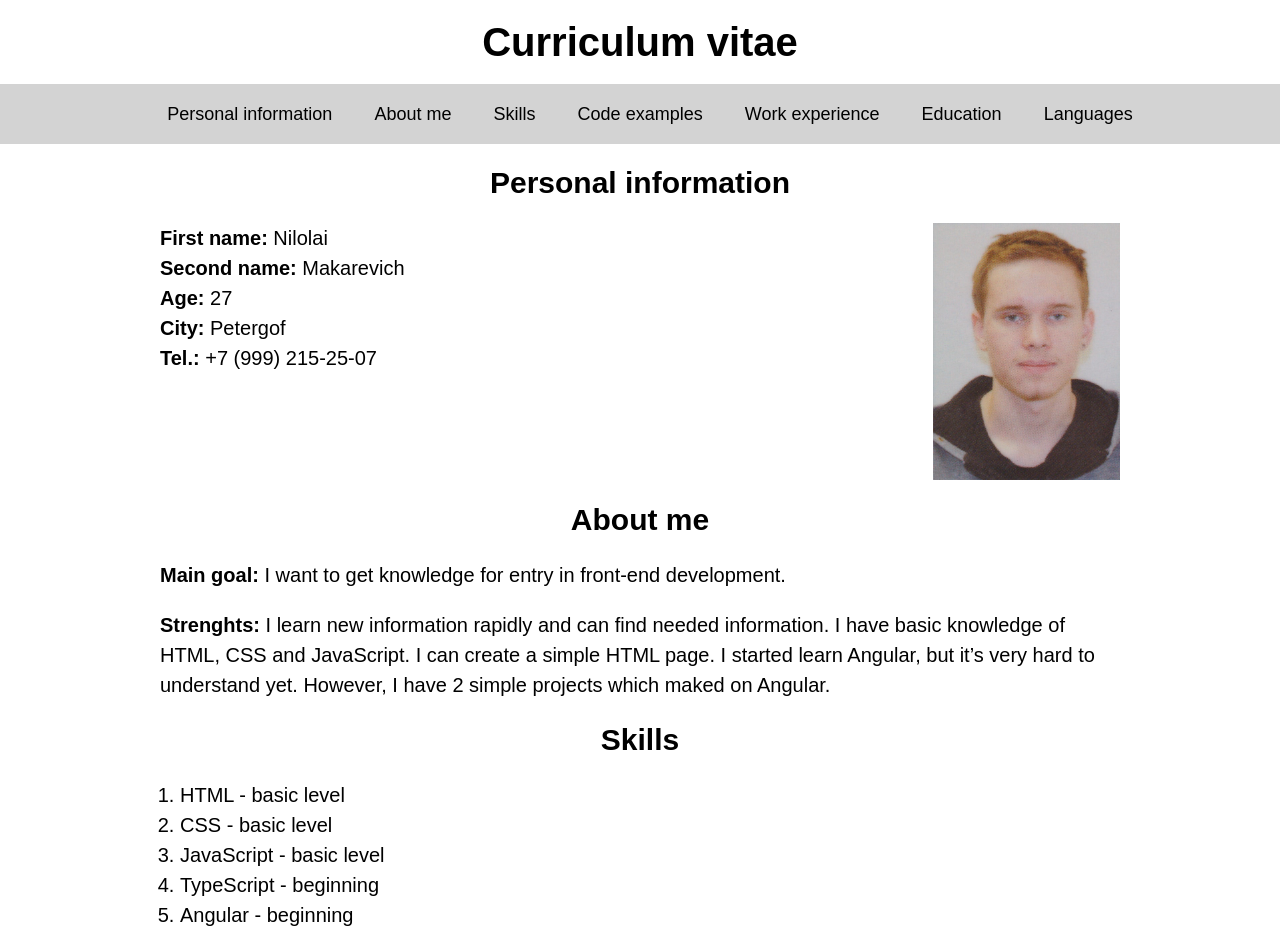
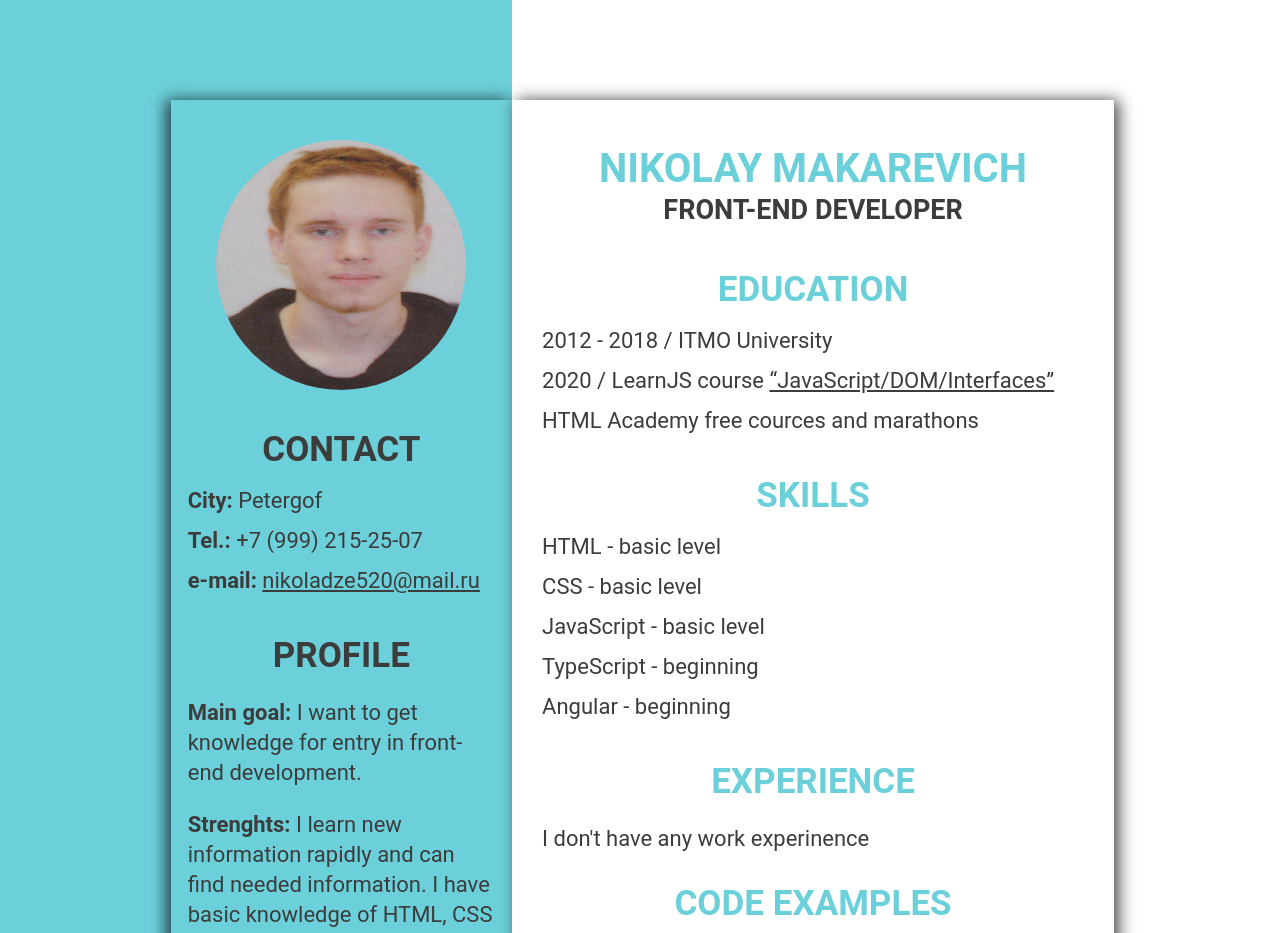
Before and after one commit to NMakarevich/rsschool-cv, a plain HTML site: page index.html in a window 1280 px wide. Shown: the top 933 px of the page. Drawn offline with Linux system fonts and the light colour scheme; a web font is replaced by a local one.

Commit message:
refactor: update html-cv

```diff
--- a/index.html
+++ b/index.html
@@ -1,117 +1,107 @@
 <!DOCTYPE html>
 <html lang="en">
 <head>
-        <meta charset="utf-8">
-        <title>Curriculum vitae</title>
+    <meta charset="UTF-8">
     <link rel="stylesheet" href="style.css">
+    <title>CV</title>
 </head>
 <body>
-        <header>
-            <h1>Curriculum vitae</h1>
-            <nav>
-                <ul>
-                    <li><a href="#personal-info">Personal information</a></li>
-                    <li><a href="#about-me">About me</a></li>
-                    <li><a href="#skills">Skills</a></li>
-                    <li><a href="#code-examples">Code examples</a></li>
-                    <li><a href="#work-experience">Work experience</a></li>
-                    <li><a href="#education">Education</a></li>
-                    <li><a href="#languages">Languages</a></li>
+    <div class="left-column">
+        <div></div>
+        <div class="container">
+            <div class="inner-container">
+                <header class="header-left">
+                    <img src="img/photo.jpg" alt="avatar" class="avatar">
+                </header>
+                <section class="contacts">
+                    <h2 class="dark">Contact</h2>
+                    <ul class="list contact-list">
+                        <li class="list-item"><b>City: </b>Petergof</li>
+                        <li class="list-item"><b>Tel.: </b>+7 (999) 215-25-07</li>
+                        <li class="list-item"><b>e-mail: </b><a href="mailto:nikoladze520@mail.ru">nikoladze520@mail.ru</a></li>
                     </ul>
-            </nav>
+                </section>
+                <section class="profile">
+                    <h2 class="dark">Profile</h2>
+                    <p><b>Main goal:</b> I want to get knowledge for entry in front-end development.</p>
+                    <p><b>Strenghts:</b> I learn new information rapidly and can find needed information. I have basic knowledge of HTML,
+                        CSS and JavaScript. I can create a simple HTML page. I started learn Angular, but it’s very hard to understand yet.
+                        However, I have 2 simple projects which maked on Angular.</p>
+                </section>
+            </div>
+            <footer class="footer-left">
+                <a href="https://rs.school/js/"><img src="img/rs_school_js.svg" alt="RS School"></a>
+            </footer>
+        </div>
+    </div>
+    <div class="right-column">
+        <div class="container">
+            <div class="inner-container">
+                <header class="header-right">
+                    <h1>Nikolay Makarevich</h1>
+                    <h3>Front-End developer</h3>
                 </header>
                 <main>
-            <section id="personal-info">
-                <h2>Personal information</h2>
-                <div class="container">
-                    <div>
-                        <ul>
-                            <li><b>First name:</b> Nilolai</li>
-                            <li><b>Second name:</b> Makarevich</li>
-                            <li><b>Age:</b> 27</li>
-                            <li><b>City:</b> Petergof</li>
-                            <li><b>Tel.:</b> +7 (999) 215-25-07</li>
+                    <section class="education">
+                        <h2>Education</h2>
+                        <ul class="list">
+                            <li class="list-item">2012 - 2018 / ITMO University</li>
+                            <li class="list-item">2020 / LearnJS course
+                                <a href="https://learn.javascript.ru/courses/jsbasic">“JavaScript/DOM/Interfaces”</a>
+                            </li>
+                            <li class="list-item">HTML Academy free cources and marathons</li>
                         </ul>
-                    </div>
-                    <img src="img/photo.jpg" alt="Personal photo">
-                </div>
                     </section>
-            <section id="about-me">
-                <h2>About me</h2>
-                <p><b>Main goal:</b> I want to get knowledge for entry in front-end development.</p>
-                <p><b>Strenghts:</b> I learn new information rapidly and can find needed information.
-                    I have basic knowledge of HTML, CSS and JavaScript. I can create a simple HTML page.
-                    I started learn Angular, but it’s very hard to understand yet.
-                    However, I have 2 simple projects which maked on Angular.</p>
+                    <section class="skills">
+                        <h2>Skills</h2>
+                        <ul class="list">
+                            <li class="list-item">HTML - basic level</li>
+                            <li class="list-item">CSS - basic level</li>
+                            <li class="list-item">JavaScript - basic level</li>
+                            <li class="list-item">TypeScript - beginning</li>
+                            <li class="list-item">Angular - beginning</li>
+                        </ul>
                     </section>
-            <section id="skills">
-                <h2>Skills</h2>
+                    <section class="experience">
+                        <h2>Experience</h2>
+                        <p>I don't have any work experinence</p>
+                    </section>
+                    <section class="code-examples">
+                        <h2>Code Examples</h2>
                         <ol>
-                    <li>HTML - basic level</li>
-                    <li>CSS - basic level</li>
-                    <li>JavaScript - basic level</li>
-                    <li>TypeScript - beginning</li>
-                    <li>Angular - beginning</li>
-                </ol>
-            </section>
-            <section id="code-examples">
-                <h2>Code examples</h2>
-                <ol>
-                    <li>
+                            <li class="list-item">
                                 <a href="https://github.com/NMakarevich/Zaverstai_3.0" title="Repository link">
                                     HTML Academy marathon Zaverstai
                                 </a>
                             </li>
-                    <li>
+                            <li class="list-item">
                                 <a href="https://github.com/NMakarevich/HotWeatherWidget" title="Repository link">
                                     Weather widget on Angular
                                 </a>
                             </li>
-                    <li>
+                            <li class="list-item">
                                 <p>Simple code example: JavaScript (The Hashtag Generator)</p>
 <pre><code>
 function generateHashtag (str) {
     if(!str.trim()) return false;
-            str = '#' + str.split(' ').filter(item => item != '')
-                .map(item => item[0].toUpperCase() + item.slice(1)).join('');
+        str = '#' + str.split(' ')
+            .filter(item => item != '')
+            .map(item => item[0].toUpperCase()
+                 + item.slice(1))
+            .join('');
     return str.length &lt;= 140 ? str : false;
 }
 </code></pre>
                         </ol>
                     </section>
-            <section id="work-experience">
-                <h2>Work experience</h2>
-                <p>I don't have any work experience.</p>
-            </section>
-            <section id="education">
-                <h2>Education</h2>
-                <ol>
-                    <li>
-                        <p><b>ITMO University</b><br>
-                            Faculty of Laser and Light Engineering (ex. Faculty of Physics and Engineering) - Master’s degree (2018)
-                        </p>
-                    </li>
-                    <li><p>LearnJS course “JavaScript/DOM/Interfaces”</p>
-                        <img src="img/certificate.jpg" alt="LearnJS certificate">
-                    </li>
-                </ol>
-            </section>
-            <section id="languages">
-                <h2>Languages</h2>
-                <p>English (A2)</p>
-            </section>
                 </main>
-        <footer>
-            <div class="container">
-                <div>
-                    <a href="https://rs.school/js/" title="Visit RS School site"><img src="img/rs_school_js.svg" alt="RS School logo"></a>
-                    <a href="https://rs.school/js/" title="Visit RS School site">RS School «JavaScript/Front-end» course</a>
             </div>
-                <div>
+            <footer class="footer-right">
                 <a href="https://github.com/NMakarevich" title="Visit my GitHub account">My GitHub</a>
-                    <span>2021</span>
+                <p>2021</p>
+            </footer>
         </div>
+        <div></div>
     </div>
-        </footer>
 </body>
 </html>
--- a/style.css
+++ b/style.css
@@ -1,115 +1,160 @@
-body {
-    padding: 0;
-    margin: 0 auto;
-    font-size: 20px;
-    font-family: Arial, Helvetica, sans-serif;
-    line-height: 30px;
+@font-face {
+    font-family: Roboto;
+    src: url(Roboto-Regular.ttf);
+    font-weight: 400;
 }
 
-ul,
-ol {
+html,
+body,
+.left-column,
+.right-column {
+    height: 100%;
+}
+
+body {
+    display: grid;
+    grid-template-columns: 2fr 3fr;
+    grid-template-rows: 1fr;
+    font-family: Roboto;
+    color: #3C3C3C;
     margin: 0;
-    padding-left: 20px;
+}
+
+h1,
+h2,
+h3 {
+    margin: 0;
+    color: #6CD0DB;
+    text-transform: uppercase;
+}
+
+h1 {
+    font-size: 40px;
+    line-height: 50px;
+}
+
+h2 {
+    font-size: 35px;
+    line-height: 40px;
+    text-align: center;
+}
+
+h3 {
+    font-size: 27px;
+    line-height: 32px;
+    color: #3C3C3C;
+}
+
+.dark {
+    color: #3C3C3C;
+}
+
+.left-column,
+.right-column {
+    display: grid;
+    padding-top: 100px;
+    padding-bottom: 100px;
+}
+
+.left-column {
+    grid-template-columns: 1fr 2fr;
+    background-color: #6CD0DB;
+}
+
+.right-column {
+    grid-template-columns: 3fr 2fr;
+    min-width: 650px;
+    background-color: white;
+}
+
+.container {
+    padding-top: 40px;
+}
+
+.inner-container {
+    width: 90%;
+    margin: 0 auto;
+}
+
+.right-column .container {
+    box-shadow: 5px 0 15px rgba(0, 0, 0, 0.7);
+}
+
+.left-column .container {
+    box-shadow: -5px 0 15px rgba(0, 0, 0, 0.7);
 }
 
 header {
-    max-width: 100%;
-    margin: 0 auto;
-    margin-bottom: 20px;
+    display: flex;
+    justify-content: center;
+    margin-bottom: 40px;
 }
 
-h1 {
-    text-align: center;
+.avatar {
+    width: 250px;
+    height: 250px;
+    border-radius: 50%;
 }
 
-.container {
+.header-right {
     display: flex;
-    justify-content: space-between;
-}
-
-nav {
-    background-color: #d3d3d3;
-}
-
-nav ul {
-    display: flex;
-    justify-content: space-between;
     align-items: center;
-    flex-wrap: wrap;
-    max-width: 77%;
-    min-height: 60px;
-    margin: 0 auto;
-    list-style: none;
-}
-
-nav li {
-    padding: 10px;
-    font-size: 18px;
-    transition-property: font-size;
-    transition-duration: 0.3s;
-    transition-timing-function: ease;
-}
-
-nav li:hover {
-    font-size: 24px;
-}
-
-nav a {
-    text-decoration: none;
-    color: black;
+    flex-direction: column;
+    min-height: 90px;
 }
 
 section {
-    max-width: 75%;
-    margin: 0 auto 20px;
-    padding: 0 15px;
+    margin-bottom: 30px;
 }
 
-h2 {
-    text-align: center;
-}
-
-#personal-info ul {
+.list {
     padding: 0;
     list-style: none;
 }
 
-#personal-info img {
-    width: 187px;
-    height: 257px;
+.list-item {
+    padding-bottom: 10px;
+    font-size: 22px;
+    line-height: 30px;
 }
 
-#education img {
-    width: 439px;
-    height: 310px;
+a {
+    color: #3C3C3C;
 }
 
-footer {
-    max-width: 100%;
-    padding: 15px;
-    background-color: #d3d3d3;
+p, a {
+    font-size: 22px;
+    line-height: 30px;
 }
 
-footer .container {
+ol {
+    padding: 25px;
+}
+
+pre {
+    font-size: 20px;
+    line-height: 25px;
+    word-wrap: break-word;
+}
+
+.container {
+    display: grid;
+    grid-template-rows: 1fr 100px;
+}
+
+.footer-left {
+    display: flex;
+    margin-bottom: 5px;
+}
+
+.footer-left img {
+    width: 75%;
+    height: 75%;
+}
+
+.footer-right {
+    padding: 20px;
     display: flex;
     justify-content: space-between;
-    margin: 0 auto;
-    max-width: 80%;
-}
-
-footer div {
-    display: flex;
     align-items: center;
 }
-
-footer div a {
-    margin-right: 25px;
-    font-weight: bold;
-    text-decoration: none;
-    color: black;
-}
-
-footer img {
-    width: 150px;
-    height: 56px;
-}
```
Lines whose indentation alone changed are shown as unchanged.
